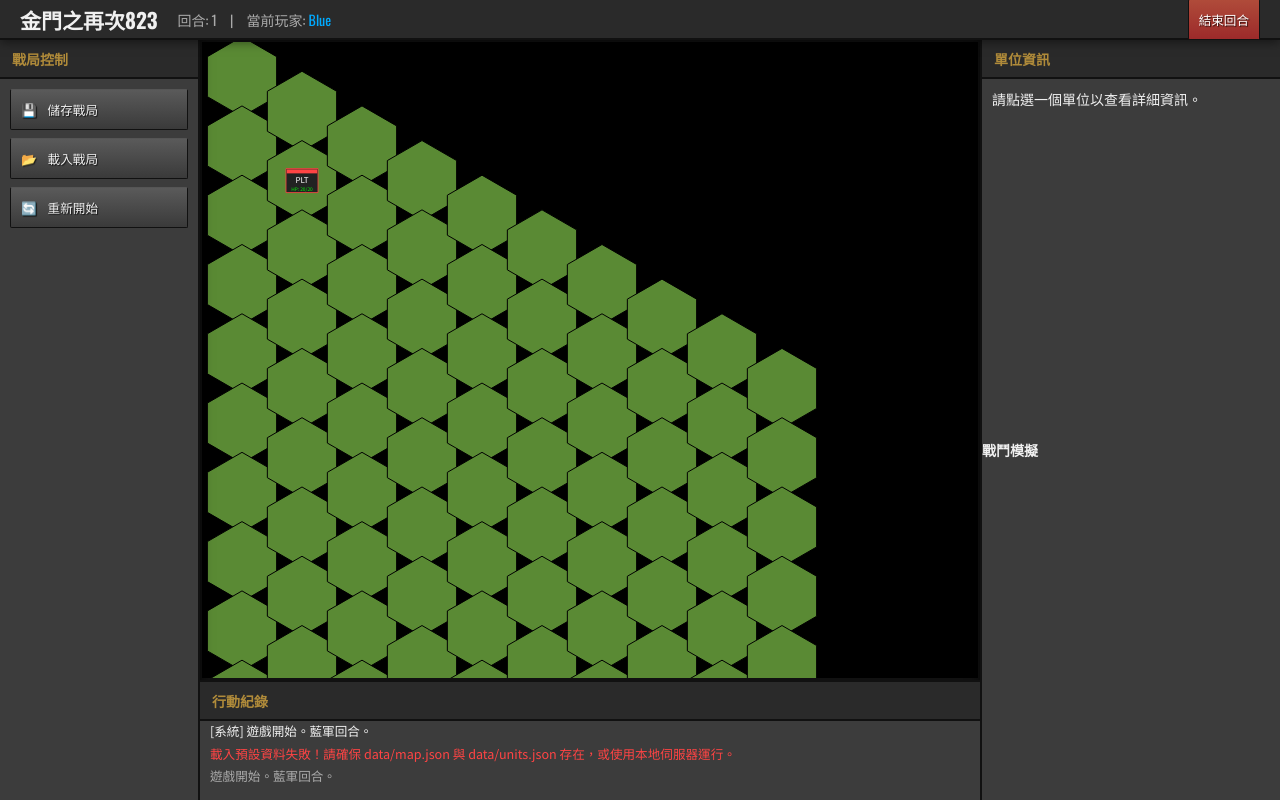
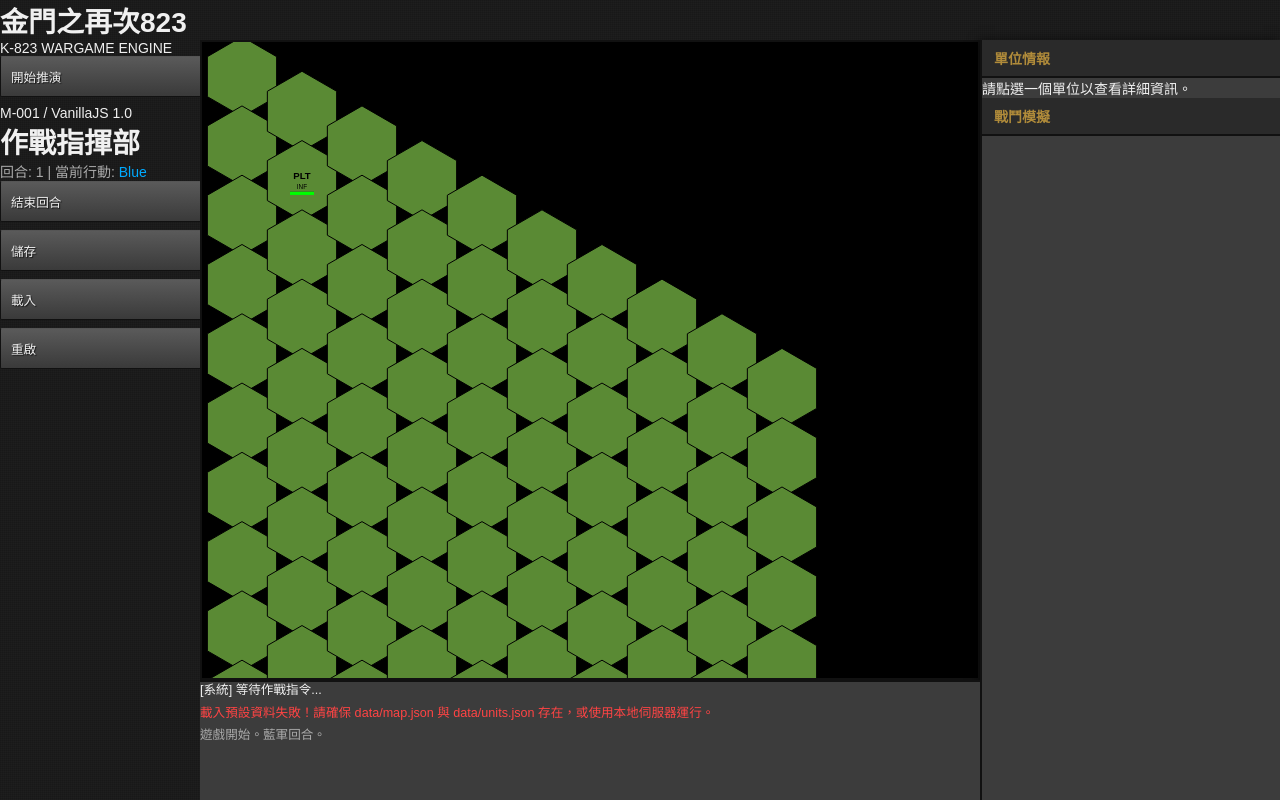
Before and after one commit to 1392922/QDWSS, a plain HTML site: page index.html in a window 1280 px wide. Drawn offline with nearby package versions, Linux system fonts and the light colour scheme; files whose address does not match are found by name.

Commit message:
Refactor index.html structure and update title 1.0.0.0.0.0
Updated the title and structure of the HTML document, adding a main menu and control panel elements.

```diff
--- a/index.html
+++ b/index.html
@@ -3,75 +3,72 @@
 <head>
     <meta charset="UTF-8">
     <meta name="viewport" content="width=device-width, initial-scale=1.0">
-    <title>金門之再次823 - 兵棋推演 (HOI 風格)</title>
-
-    <link rel="preconnect" href="https://fonts.googleapis.com">
-    <link rel="preconnect" href="https://fonts.gstatic.com" crossorigin>
-    <link href="https://fonts.googleapis.com/css2?family=Oswald:wght@400;700&family=Noto+Sans+TC:wght@400;700&display=swap" rel="stylesheet">
-
+    <title>金門之再次823 - 兵棋推演</title>
     <link rel="stylesheet" href="style.css">
 </head>
 <body>
 
-    <div id="top-bar">
-        <h1>金門之再次823</h1>
-        <div id="turn-indicator">
-            <span>回合: <span id="turn-count">1</span></span>
-            <span class="divider">|</span>
-            <span>當前玩家: <span id="current-player">Blue</span></span>
-        </div>
-        <div class="controls">
-            <button id="btn-end-turn">結束回合</button>
+    <div id="main-menu">
+        <div class="menu-content">
+            <h1 class="game-title">金門之再次823</h1>
+            <p class="game-subtitle">K-823 WARGAME ENGINE</p>
+            <button id="btn-start-new-game">開始推演</button>
+            <div class="menu-footer">
+                <p>M-001 / VanillaJS 1.0</p>
+            </div>
         </div>
     </div>
 
-    <div id="game-container">
-        <div id="map-container">
+    <div id="ui-container">
+
+        <header id="control-panel">
+            <div class="panel-left">
+                <h1 class="header-title">作戰指揮部</h1>
+            </div>
+            <div class="panel-center">
+                <div id="turn-indicator">
+                    <span>回合: <span id="turn-count">1</span></span>
+                    <span>|</span>
+                    <span>當前行動: <span id="current-player">Blue</span></span>
+                </div>
+            </div>
+            <div class="panel-right controls">
+                <button id="btn-end-turn" title="結束回合">結束回合</button>
+                <button id="btn-save-game" title="儲存戰局">儲存</button>
+                <label for="load-game-input" class="btn-load-game" title="載入戰局">
+                    載入
+                    <input type="file" id="load-game-input" accept=".json">
+                </label>
+                <button id="btn-restart-game" title="重新開始">重啟</button>
+            </div>
+        </header>
+
+        <main id="map-container">
             <canvas id="map-canvas"></canvas>
             <div id="unit-layer"></div>
-        </div>
+        </main>
 
         <aside id="info-panel">
             <div class="panel-header">
-                <h3>單位資訊</h3>
+                <h3>單位情報</h3>
             </div>
-            <div id="unit-info-content" class="panel-content">
+            <div id="unit-info-content" class="panel-body">
                 <p>請點選一個單位以查看詳細資訊。</p>
             </div>
-            <div class.panel-header">
+            <div class="panel-header">
                 <h4>戰鬥模擬</h4>
             </div>
-            <div id="combat-preview" class="panel-content">
+            <div id="combat-preview" class="panel-body">
                 <div id="combat-preview-content"></div>
             </div>
         </aside>
 
-        <aside id="left-panel">
-            <div class="panel-header">
-                <h3>戰局控制</h3>
-            </div>
-            <div class="panel-content controls-vertical">
-                <button id="btn-save-game">
-                    <span class="icon">💾</span> 儲存戰局
-                </button>
-                <label for="load-game-input" class="btn-load-game">
-                    <span class="icon">📂</span> 載入戰局
-                    <input type="file" id="load-game-input" accept=".json">
-                </label>
-                <button id="btn-restart-game">
-                    <span class="icon">🔄</span> 重新開始
-                </button>
-            </div>
-        </aside>
-
         <footer id="log-panel">
-            <div class="panel-header">
-                <h4>行動紀錄</h4>
-            </div>
-            <div id="action-log" class="panel-content">
-                <p>[系統] 遊戲開始。藍軍回合。</p>
+            <div id="action-log">
+                <p>[系統] 等待作戰指令...</p>
             </div>
         </footer>
+
     </div>
 
     <div id="context-menu">
@@ -79,7 +76,6 @@
             <li id="menu-move">移動</li>
             <li id="menu-attack">攻擊</li>
             <li id="menu-wait">待命</li>
-            <li class="divider"></li>
             <li id="menu-edit">編輯屬性</li>
             <li id="menu-delete">刪除單位</li>
         </ul>
@@ -89,16 +85,36 @@
         <svg viewBox="0 0 100 80" xmlns="http://www.w3.org/2000/svg">
             <defs>
                 <filter id="glow-blue" x="-50%" y="-50%" width="200%" height="200%">
-                    <feDropShadow dx="0" dy="0" stdDeviation="3" flood-color="#00aaff" flood-opacity="1"/>
+                    <feDropShadow dx="0" dy="0" stdDeviation="5" flood-color="var(--color-blue)" flood-opacity="1"/>
                 </filter>
                 <filter id="glow-red" x="-50%" y="-50%" width="200%" height="200%">
-                    <feDropShadow dx="0" dy="0" stdDeviation="3" flood-color="#ff4444" flood-opacity="1"/>
+                    <feDropShadow dx="0" dy="0" stdDeviation="5" flood-color="var(--color-red)" flood-opacity="1"/>
                 </filter>
             </defs>
-            <path d="M10 10 H90 L90 70 H10 Z" fill="#222" stroke-width="2" class="badge-frame" />
-            <rect x="12" y="12" width="76" height="10" class="badge-faction-color" />
-            <text x="50" y="45" font-size="20" fill="#fff" text-anchor="middle" class="badge-level-text">LVL</text>
-            <text x="50" y="65" font-size="12" fill="#0f0" text-anchor="middle" class="badge-stats-hp">HP: 10/10</text>
+
+            <path class="badge-frame"
+                  fill="var(--color-panel-light)"
+                  stroke-width="4" />
+
+            <text x="50" y="35"
+                  font-size="24"
+                  fill="var(--color-text)"
+                  text-anchor="middle"
+                  font-weight="bold"
+                  class="badge-level-symbol">
+                LVL
+            </text>
+
+            <text x="50" y="60"
+                  font-size="16"
+                  fill="var(--color-text-dim)"
+                  text-anchor="middle"
+                  class="badge-unit-type">
+                INF
+            </text>
+
+            <rect x="20" y="68" width="60" height="8" fill="#111" />
+            <rect x="20" y="68" width="60" height="8" fill="#0f0" class="badge-stats-hp-bar" />
         </svg>
     </template>
 
```
